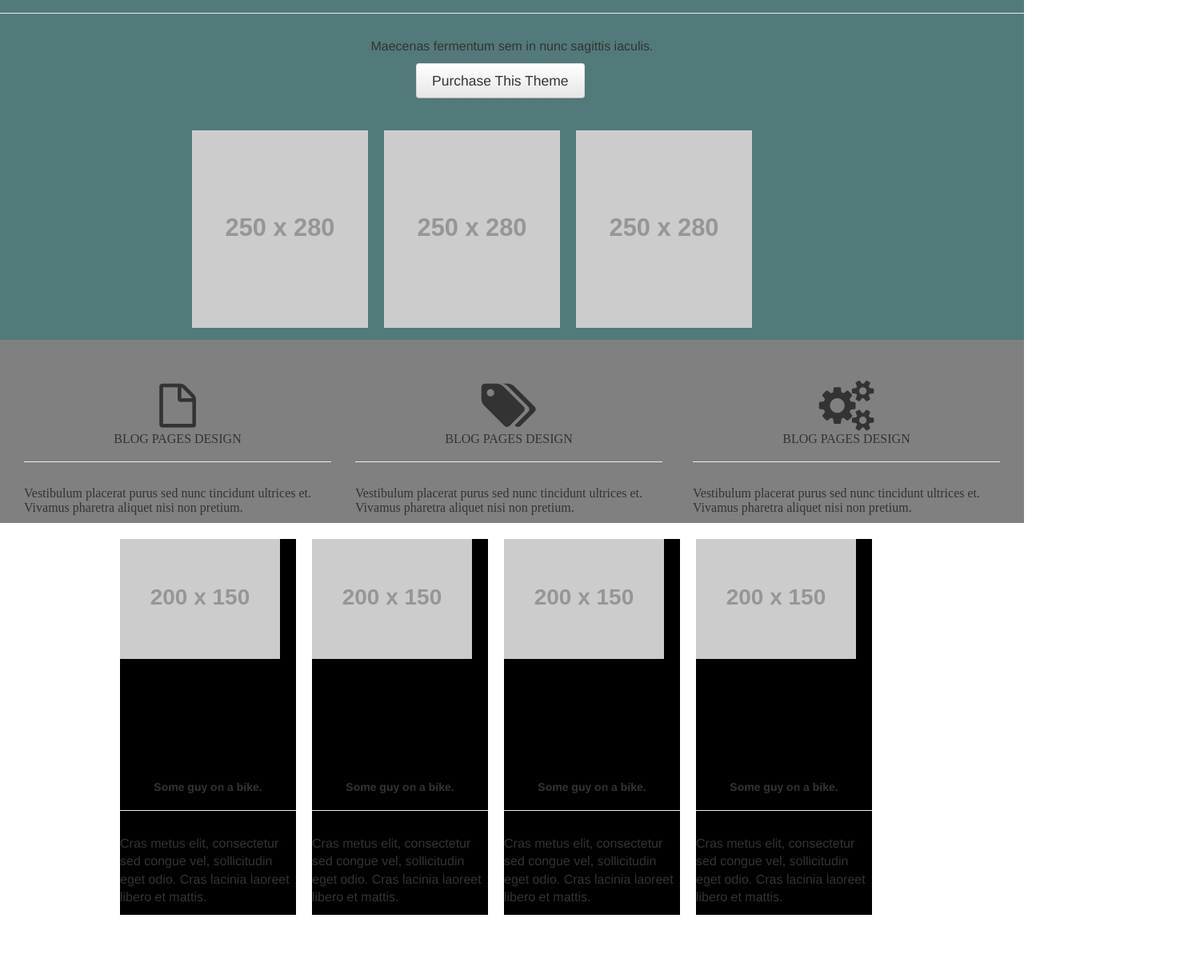
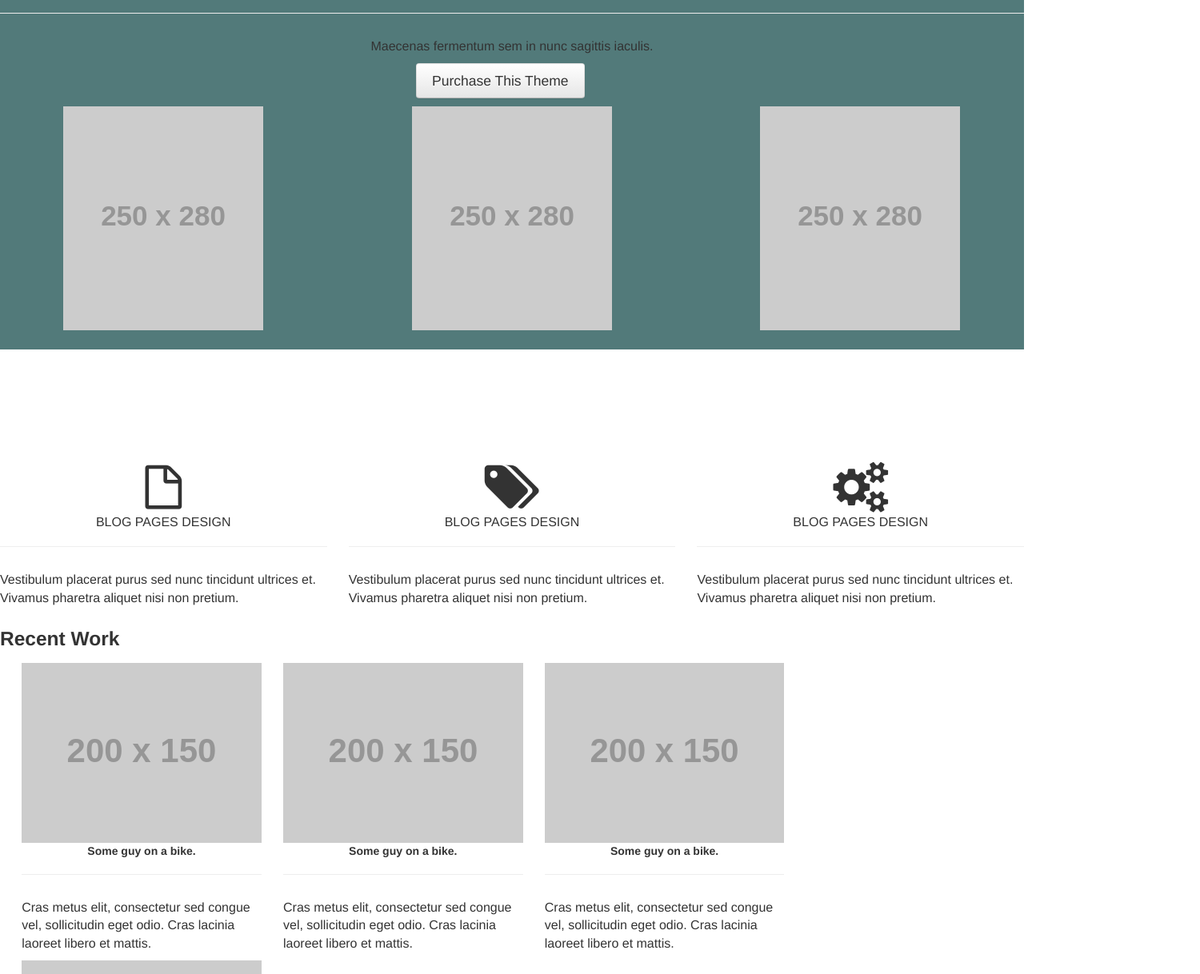
Before and after one commit to safiye/boots, a plain HTML site: page index.html in a window 1280 px wide. Shown: the part 193-1411 px from the top of the page at 80% size, 1500 px wide, since content can reach past the window. Before the commit the page ends 1337 px from the top, so only its background shows below. Drawn offline with nearby package versions, Linux system fonts and the light colour scheme; placeholder pictures from the web are drawn by us.

Commit message:
rows alan düzenlemesi

```diff
--- a/index.html
+++ b/index.html
@@ -33,34 +33,36 @@
 <h1>CLEAN RESPONSIVE DESIGN WITH GREAT DOCUMENTATION.</h1>
 </div>
 <p>Maecenas fermentum sem in nunc sagittis iaculis.</p>
-        <div class="btn-group">
+    <div class="deneme">
+    <div class="btn-group">
                 <button class="btn btn-large">Purchase This Theme</button>
 
         </div>
 	<div class="rows">
-	 <ul class="rows-img">
+	 <ul class="row-fluid">
 
-		  <div class="span3">
+		  <div class="span4">
 			<img src="http://placehold.it/250x280"/>
 		  </div>
 
-		  <div class="span3">
+		  <div class="span4">
 			<img src="http://placehold.it/250x280"/>
 		  </div>
 
-		  <div class="span3">
+		  <div class="span4">
 			<img src="http://placehold.it/250x280"/>
 		  </div>
 
 		</ul>
 
 	</div>
+    </div>
 
 
 </div>
 
-<div class="content">
-	<div class="icon-1">
+<div class="row-fluid">
+	<div class="span4">
 		<div class="page-header">
 		<i class="icon-file-alt icon-4x"></i>
 		<p> BLOG PAGES DESIGN </p>
@@ -68,7 +70,7 @@
 			<p>Vestibulum placerat purus sed nunc tincidunt ultrices et. Vivamus pharetra aliquet nisi non pretium.</p>
 	</div>
 
-	<div class="icon-2">
+	<div class="span4">
 		<div class="page-header">
 		<i class="icon-tags icon-4x"></i>
 		<p> BLOG PAGES DESIGN </p>
@@ -76,7 +78,7 @@
 			<p>Vestibulum placerat purus sed nunc tincidunt ultrices et. Vivamus pharetra aliquet nisi non pretium.</p>
 	</div>
 
-	<div class="icon-3">
+	<div class="span4">
 		<div class="page-header">
 		<i class="icon-cogs icon-4x"></i>
 		<p> BLOG PAGES DESIGN </p>
@@ -84,37 +86,37 @@
 			<p>Vestibulum placerat purus sed nunc tincidunt ultrices et. Vivamus pharetra aliquet nisi non pretium.</p>
 	</div>
 </div>
-	<div class="recent">
+	<div class="row-fluid">
 		<div class="span12">
 		<h3> Recent Work </h3>
 		</div>
 
-		<div class="recent-item span3">
-		    <img src="http://placehold.it/200x150">
+		<div class="span3">
+		    <img class="span12" src="http://placehold.it/200x150">
 			<div class="page-header">
 			<h5>Some guy on a bike.</h5>
 			</div>
 			<p> Cras metus elit, consectetur sed congue vel, sollicitudin eget odio. Cras lacinia laoreet libero et mattis.</p>
 		</div>
 
-		<div class="recent-item span3">
-	        <img src="http://placehold.it/200x150">
+		<div class="span3">
+	        <img class="span12" src="http://placehold.it/200x150">
 			<div class="page-header">
 			<h5>Some guy on a bike.</h5>
 			</div>
 			<p> Cras metus elit, consectetur sed congue vel, sollicitudin eget odio. Cras lacinia laoreet libero et mattis.</p>
 		</div>
 
-		<div class="recent-item span3">
-		    <img src="http://placehold.it/200x150">
+		<div class="span3">
+		    <img  class="span12" src="http://placehold.it/200x150">
 			<div class="page-header">
 			<h5>Some guy on a bike.</h5>
 			</div>
 			<p> Cras metus elit, consectetur sed congue vel, sollicitudin eget odio. Cras lacinia laoreet libero et mattis.</p>
 		</div>
 
-		<div class="recent-item span3">
-		    <img src="http://placehold.it/200x150">
+		<div class="span3">
+		    <img  class="span12" src="http://placehold.it/200x150">
 			<div class="page-header">
 			<h5>Some guy on a bike.</h5>
 			</div>
--- a/main.css
+++ b/main.css
@@ -375,6 +375,10 @@ a {
 .slider > p {
     text-align: center;
 }
+.rows{
+    margin: 10px auto auto 54px;
+    float: ;
+}
 .btn-group {
     margin-left: 520px;
 }
@@ -427,6 +431,9 @@ margin-top: -90px;
     float: left;
 
 }
+.span3{
+    margin-left: 40px;
+}
 .recent > .span3 {
     float: left;
 
```
